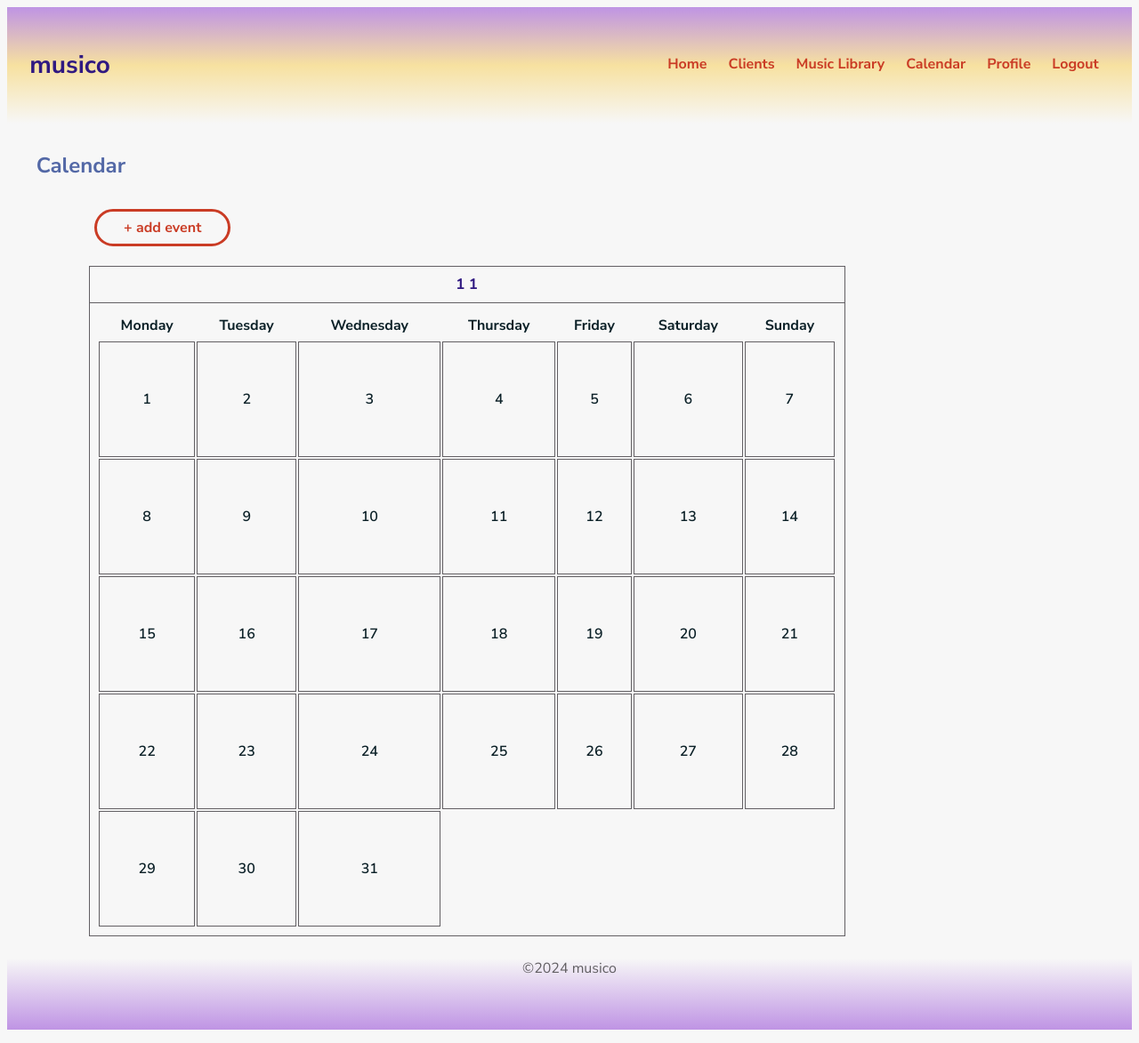
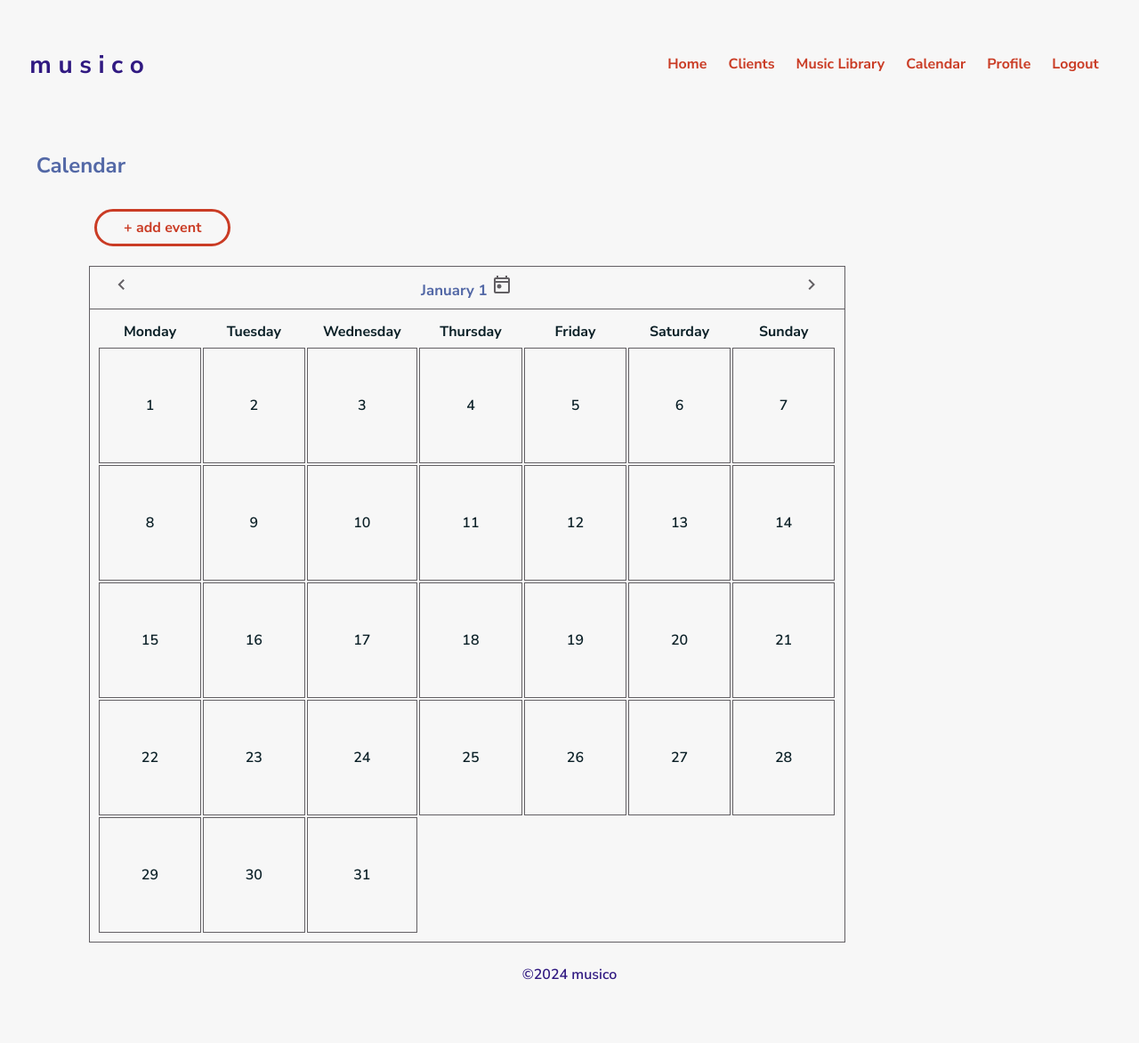
Before and after one commit to josquinlarsen/musico, a Flask app: page /event_calendar/1/1 in a window 1280 px wide. Shown: the whole page at 89% size. Run offline with Flask 3, Linux system fonts and the light colour scheme; the visitor is signed in with stand-in values (Sample User, id 1); data that the repository does not hold is empty.

Commit message:
calendar styling and change month working

```diff
--- a/app/event_calendar.py
+++ b/app/event_calendar.py
@@ -36,23 +36,53 @@ def view_calendar(year, month):
     """
     display calendar with events
     """
-
+    if "user_id" not in session:
+        return redirect(url_for("index.login"))
     first_day = datetime(year, month, 1)
     days_in_month = (
         (datetime(year, month + 1, 1) - timedelta(days=1)).day if month != 12 else 31
     )
     start_weekday = first_day.weekday()
 
+    month_name = month_to_text(month)
     events = get_event_all()
 
     return render_template(
         "calendar/view_calendar.html",
+        month_name=month_name,
         year=year,
         month=month,
         days_in_month=days_in_month,
         start_weekday=start_weekday,
         events=events,
     )
+
+@bp.route("/change/<int:year>/<int:month>")
+def change_month(year, month):
+
+    update_year, update_month = month_modulo(year, month)
+    print(update_year, update_month)
+    return view_calendar(update_year, update_month)
+
+    # first_day = datetime(update_year, update_month, 1)
+    # days_in_month = (
+    #     (datetime(update_year, update_month + 1, 1) - timedelta(days=1)).day if update_month != 12 else 31
+    # )
+    # start_weekday = first_day.weekday()
+
+    # month_name = month_to_text(update_month)
+    # events = get_event_all()
+
+    # return render_template(
+    #     "calendar/view_calendar.html",
+    #     month_name=month_name,
+    #     year=update_year,
+    #     month=update_month,
+    #     days_in_month=days_in_month,
+    #     start_weekday=start_weekday,
+    #     events=events,
+    # )
+
 
 
 # ----------------------------------------------------------------------------------
@@ -181,3 +211,25 @@ def get_event_id(event_id):
         return response.json()
     except requests.RequestException:
         return None
+
+
+def month_to_text(month):
+    """
+    Convert month number to text for display
+    """
+    month_dico = {1:'January', 2:'February', 3:'March', 4:'April',
+                  5:'May', 6:'June', 7:'July', 8:'August', 9:'September',
+                  10:'October', 11:'November', 12:'December'}
+
+    return month_dico[month]
+
+
+def month_modulo(year, month):
+    """
+    returns month and accounts for wrap around
+    """
+    if month > 12:
+        return (year + 1), 1
+    if month < 1:
+        return (year - 1), 12
+    return year, month
--- a/app/static/style.css
+++ b/app/static/style.css
@@ -30,7 +30,7 @@
   .homediv { max-width: 50%;}
 
   header {
-  background: linear-gradient(var(--lavender), var(--yellow), var(--salt));
+  /* background: linear-gradient(var(--lavender), var(--yellow), var(--salt)); */
   color:var(--salt);
   padding:2%;
   }
@@ -98,6 +98,8 @@
     margin: 1% 15%;
   }
 
+  .title { text-align: center; }
+
   .page_buttons a:hover {
     color:var(--salt);
     background-color: var(--chili);
@@ -118,7 +120,7 @@
     margin:2%;
   }
 
-  button.ignore{
+  button.ignore {
     all: unset;
     cursor: pointer;}
 
@@ -178,13 +180,13 @@
       height:50px;
     }
   nav a {
-    color:var(--blue);
+    color:var(--purple);
     text-decoration:none;
     padding: 3px 12px 5px 12px;
   }
   nav a:hover {
-    color:var(--blue);
-    background-color: var(--salt);
+    color:var(--salt);
+    background-color: var(--purple);
     border: 2px solid var(--purple);
     border-radius: 25px;
     font-size:calc(1.1rem);
@@ -220,13 +222,14 @@
     border-color: var(--lavender);
   }
 
-
   footer {
-    background:linear-gradient(var(--salt), var(--lavender));
+    /* background:linear-gradient(var(--salt), var(--lavender)); */
     bottom:0;
     width: 100%;
     height: 80px;
+    color: var(--purple);
     text-align: center;
+    font-weight: 600;
   }
 
 
@@ -257,7 +260,7 @@
   form button {
   font-family:"Nunito Sans", sans-serif;
   background-color: var(--red);
-  border: 3px solid var(--chili);
+  border: 3px solid var(--red);
   border-radius: 25px;
   color: var(--salt);
   font-weight: 700;
@@ -318,6 +321,15 @@
     }
 
     /* Calendar */
+    .day_style {
+      align-items: center;
+      justify-content: space-between;
+      display: inline-flex;
+      flex-direction: column;
+      text-align: center;
+      font-weight: 600;
+    }
+
 
     table.calendar {
       padding:1%;
@@ -328,22 +340,48 @@
     }
     .calendar caption{
       border:1px solid var(--slate);
-      color:var(--purple);
+      color:var(--blue);
       font-weight:bold;
       padding:1% 0;
     }
+
+    .caption_btns {
+      display: inline-flex;
+      align-items: center;
+      justify-content: space-between;
+      width: 800px;
+    }
+
     thead.calendar {
       text-align: center;
     }
 
     .calendar tbody tr{
       height: 130px;
+      width: 150px;
+
     }
     .calendar tr td {
       color:var(--black);
       font-weight: 600;
       border: 1px solid var(--slate);
       margin:20px 2%;
+      width: inherit;
+    }
+
+    /* vertical table */
+    table.vertical_table {
+      width: 600px;
+    }
+    .vertical_table {
+      text-align: right;
+    }
+    .vertical_table div {
+      display: inline-flex;
+    }
+
+    .vertical_table td {
+      text-align: left;
     }
 
     /* google icons */
--- a/app/templates/base.html
+++ b/app/templates/base.html
@@ -8,13 +8,13 @@
     <title>{% block title %}musico{% endblock %}</title>
     <link rel="stylesheet" href="{{ url_for('static', filename='style.css') }}">
     <link rel="stylesheet"
-        href="https://fonts.googleapis.com/css2?family=Material+Symbols+Outlined:opsz,wght,FILL,GRAD@24,400,0,0&icon_names=add_box,arrow_downward,arrow_upward,chevron_left,chevron_right,delete,edit,edit_calendar" />
+        href="https://fonts.googleapis.com/css2?family=Material+Symbols+Outlined:opsz,wght,FILL,GRAD@24,400,0,0&icon_names=add_box,arrow_downward,arrow_upward,chevron_left,chevron_right,delete,edit,edit_calendar,today" />
     <script src="{{ url_for('static', filename='main.js') }}"></script>
 </head>
 <body>
 <header>
     <div class="navbar">
-        <div><h1>musico</h1></div>
+        <div><h1>m u s i c o</h1></div>
         <nav>
             {% if 'user_id' in session %}
                 <a href="{{ url_for('users.home') }}">Home</a>
--- a/app/templates/calendar/event_detail.html
+++ b/app/templates/calendar/event_detail.html
@@ -17,10 +17,12 @@
         <tr>
             <th>Actions:</th>
             <td>
+                <div class="action_btns">
                 <!-- Button to edit the event -->
                 {{ edit_button(event.event_name, url_for('event_calendar.update_event', event_id=event.id)) }}
                 <!-- Button to delete the event -->
                 {{ delete_button(event.event_name, url_for('event_calendar.delete_event', event_id=event.id)) }}
+                </div>
             </td>
         </tr>
         <tr>
--- a/app/templates/calendar/view_calendar.html
+++ b/app/templates/calendar/view_calendar.html
@@ -14,7 +14,22 @@
         </div>
         <div>
             <table class="calendar">
-                <caption>{{ month }} {{ year}} </caption>
+                <caption>
+                    <div class="caption_btns">
+                        <div><a class="ignore" href="{{ url_for('event_calendar.change_month', year=year, month=month-1)}}" title="previous month">
+                            <span class="material-symbols-outlined">chevron_left</span>
+                        </a></div>
+                    <div>{{ month_name }} {{ year}}
+                        <a class="ignore" href="{{ url_for('event_calendar.index')}}" title="today"><span
+                            class="material-symbols-outlined">today</span>
+                        </a>
+                    </div>
+                    <div><a class="ignore" href="{{ url_for('event_calendar.change_month', year=year, month=month+1)}}" title="next month">
+                        <span class="material-symbols-outlined">chevron_right</span>
+                    </a></div>
+
+                    </div>
+                </caption>
                 <thead>
                     <tr>
                         <th>Monday</th>
@@ -33,14 +48,16 @@
                     {% endfor %}
                     {% for day in range(1, days_in_month + 1) %}
                     {% if (start_weekday + day - 1) % 7 == 0 and day != 1 %}
-                        </tr><tr>
+                    </tr>
                     {% endif %}
                     {% set date = year ~ "-" ~ "%02d" % month ~ "-" ~ "%02d" % day %}
-                    <td> {{ day }}
+                    <td> <div class="day_style"><p>{{ day }}</p></div>
                         {% for event in events %}
                         {% if date == event['date'] %}
-                        <br>
-                        <a class="event_detail" href="{{ url_for('event_calendar.event_detail', event_id=event['id'])}}"> {{ event['event_name'] | default("Event", true) }}</a>
+                        <div>
+                        <a class="event_detail"
+                        href="{{ url_for('event_calendar.event_detail', event_id=event['id'])}}"> {{ event['event_name'] | default("Event", true) }}</a>
+                        </div>
                         {% endif %}
                         {% endfor %}
                     </td>
--- a/app/templates/library/library.html
+++ b/app/templates/library/library.html
@@ -14,7 +14,7 @@
         <a href="{{ url_for('library.generate') }}" method="GET" title="Generate Set List">Generate</a>
     </div>
     </div>
-    <div>
+    <div class="container">
         <p> Manage your music library or generate a set list here! </p>
     </div>
 
--- a/app/templates/users/home.html
+++ b/app/templates/users/home.html
@@ -10,7 +10,8 @@
         <a href="{{ url_for('weather.index') }}">Get Weather!</a>
     </div>
 </div>
-    <div>
+    <div class="container">
+        <div>
         <p> Choose a menu item from the top right to get started.
             <span class="tooltip" data-text="'Clients' is where you can track the people you do business with!">
                 <img src="{{ url_for('static', filename='images/question.svg')}}"/>
@@ -19,6 +20,6 @@
         <br>
     </div>
     <p>Need to check the weather before the gig? Click 'Get Weather!'</p>
-
+    </div>
 </main>
 {% endblock %}
--- a/app/templates/weather/display_weather.html
+++ b/app/templates/weather/display_weather.html
@@ -13,7 +13,7 @@
     </div>
     <div class="weather_block">
         <article>
-            <p>Conditions for <strong>{{ zipcode }} </strong></p>
+            <p class="title">Conditions for <strong>{{ zipcode }} </strong></p>
             <p>Current temperature: {{ weather[0] }}&deg;F <br>
             <br>
             {{ weather[1] }} <br>
```
Also changed, not shown: app/templates/pre_home.html (+3 -5 lines).
